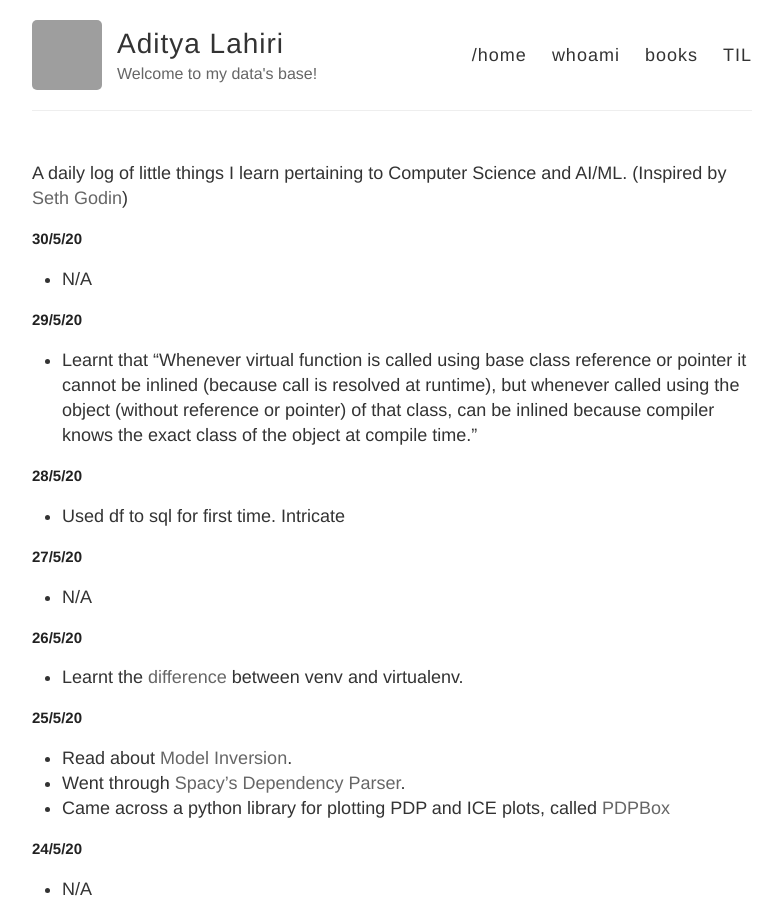
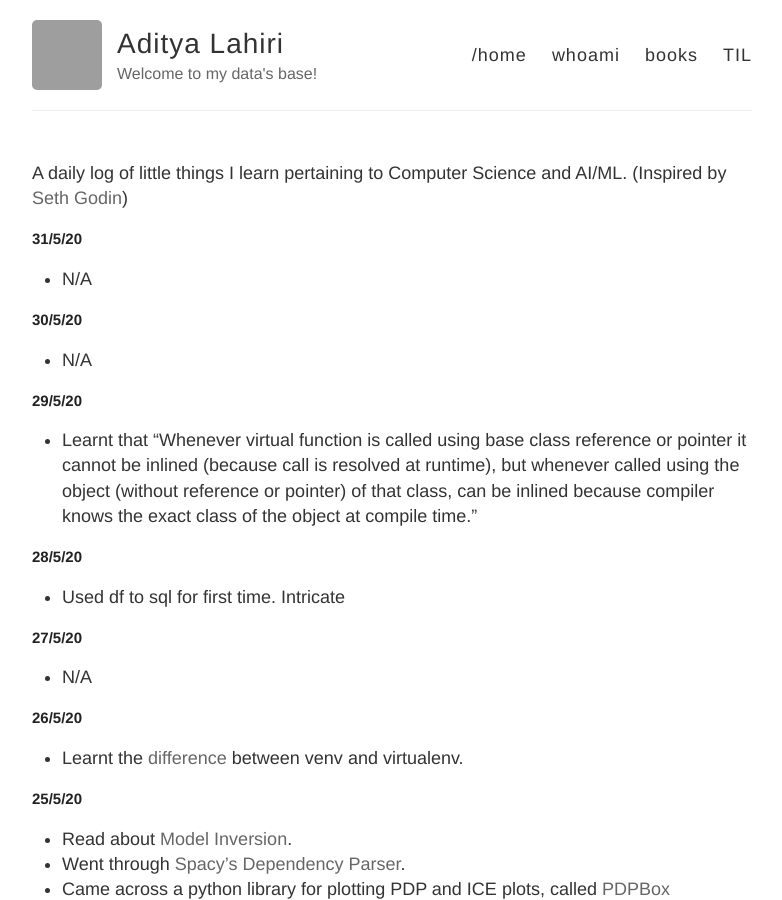
Before and after one commit to adityalahiri/adityalahiri.github.io, a Jekyll site: the page built from TIL.md, in a window 1280 px wide and 900 px high. Shown: the whole window, without its empty margins (248-1030 px from the left). Built offline with Jekyll 4.4.1, drawn with Linux system fonts in a browser that asks for light colours; our own code applies the rules of GitHub Pages for plain Markdown files; grey boxes are pictures that could not be loaded.

Commit message:
Update for 31/5

```diff
--- a/TIL.md
+++ b/TIL.md
@@ -1,5 +1,9 @@
 A daily log of little things I learn pertaining to Computer Science and AI/ML.
 (Inspired by [Seth Godin](https://seths.blog/))
+
+## 31/5/20
+
+* N/A
 
 ## 30/5/20
 
```
